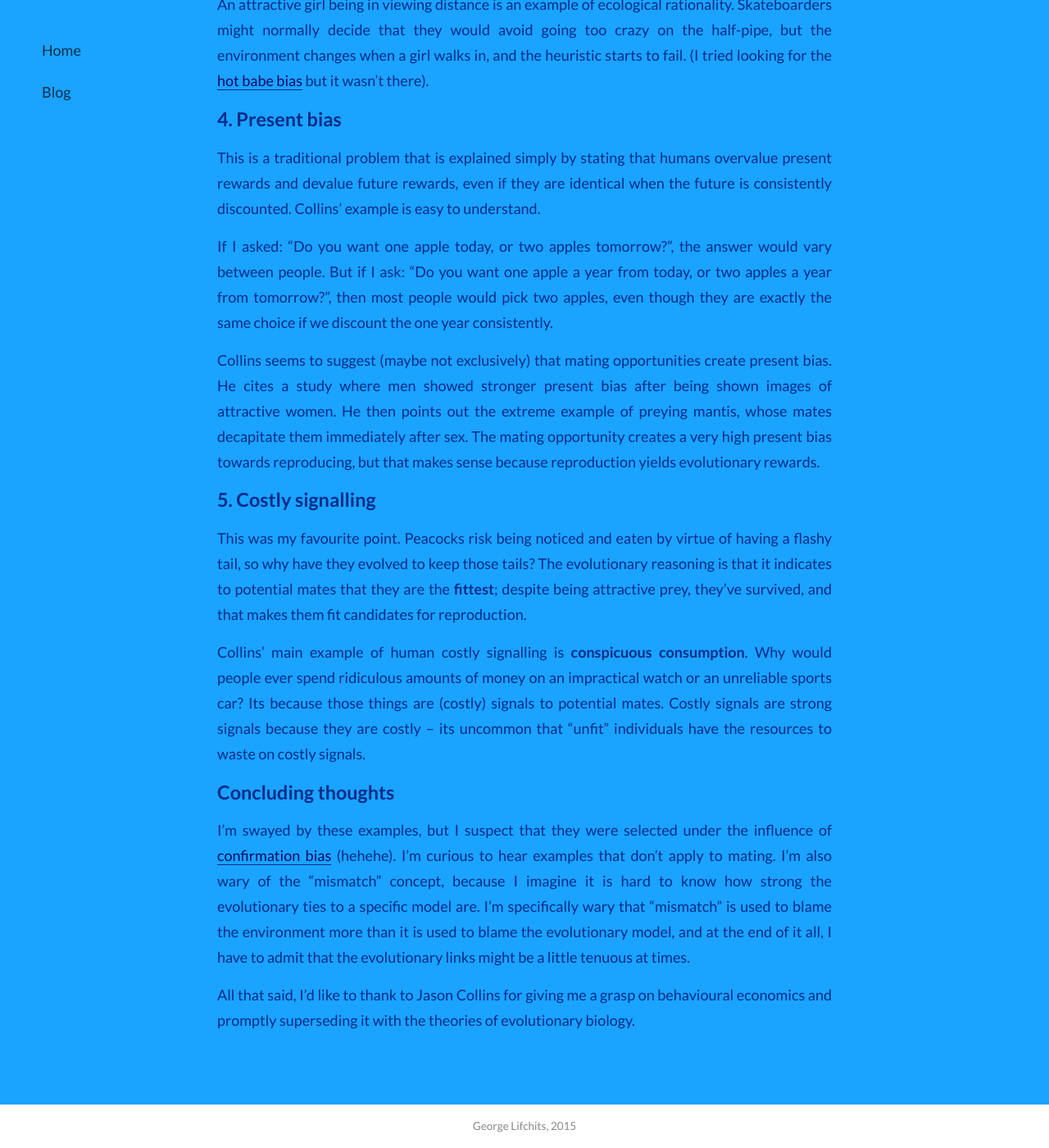
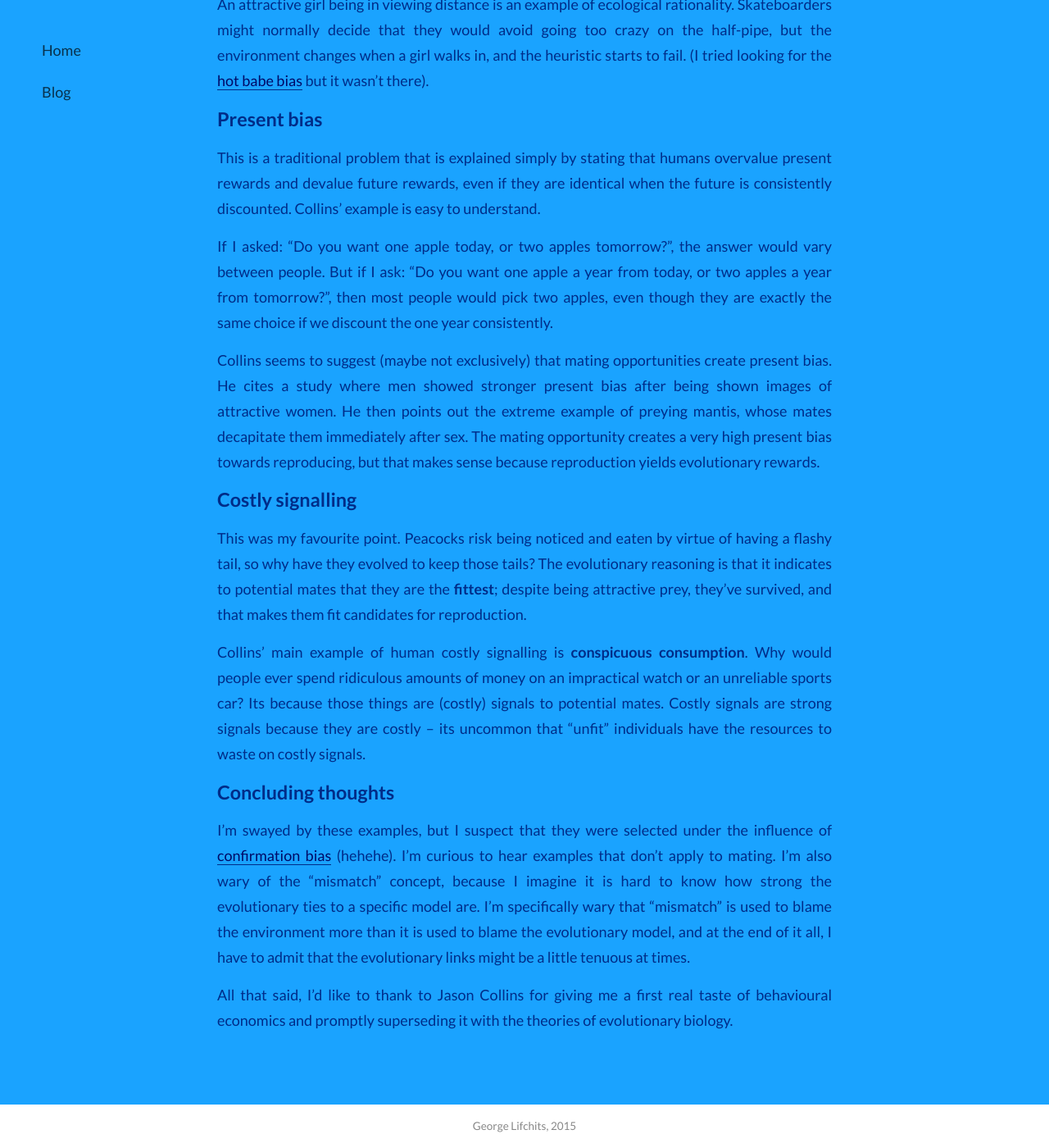
Before and after one commit to glifchits/glifchits.github.io, a Jekyll site: the page built from _posts/2015-10-21-evolutionary-behavioural-economics.markdown, in a window 1280 px wide and 1400 px high, scrolled down 1850 px. Shown: the whole window at 82% size. Built offline with Jekyll 4.4.1, drawn with Linux system fonts in a browser that asks for light colours; nearby versions of some CDN libraries; library files that are not in the unit come from our copies; comment, search, counter and statistics services are not loaded; some of the changed text lies outside the part shown.

Commit message:
Post update: Evolutionary Behavioural Economics

```diff
--- a/_posts/2015-10-21-evolutionary-behavioural-economics.markdown
+++ b/_posts/2015-10-21-evolutionary-behavioural-economics.markdown
@@ -29,7 +29,7 @@ Thanks to these evolutionary traits, men stand to gain much higher evolutionary
 
 An attractive girl being in viewing distance is an example of ecological rationality. Skateboarders might normally decide that they would avoid going too crazy on the half-pipe, but the environment changes when a girl walks in, and the heuristic starts to fail. (I tried looking for the [hot babe bias](https://en.wikipedia.org/wiki/List_of_cognitive_biases) but it wasn't there).
 
-# 4. Present bias
+# Present bias
 
 This is a traditional problem that is explained simply by stating that humans overvalue present rewards and devalue future rewards, even if they are identical when the future is consistently discounted. Collins' example is easy to understand.
 
@@ -37,7 +37,7 @@ If I asked: "Do you want one apple today, or two apples tomorrow?", the answer w
 
 Collins seems to suggest (maybe not exclusively) that mating opportunities create present bias. He cites a study where men showed stronger present bias after being shown images of attractive women. He then points out the extreme example of preying mantis, whose mates decapitate them immediately after sex. The mating opportunity creates a very high present bias towards reproducing, but that makes sense because reproduction yields evolutionary rewards.
 
-# 5. Costly signalling
+# Costly signalling
 
 This was my favourite point. Peacocks risk being noticed and eaten by virtue of having a flashy tail, so why have they evolved to keep those tails? The evolutionary reasoning is that it indicates to potential mates that they are the **fittest**; despite being attractive prey, they've survived, and that makes them fit candidates for reproduction.
 
@@ -47,4 +47,4 @@ Collins' main example of human costly signalling is **conspicuous consumption**.
 
 I'm swayed by these examples, but I suspect that they were selected under the influence of [confirmation bias](https://en.wikipedia.org/wiki/Confirmation_bias) (hehehe). I'm curious to hear examples that don't apply to mating. I'm also wary of the "mismatch" concept, because I imagine it is hard to know how strong the evolutionary ties to a specific model are. I'm specifically wary that "mismatch" is used to blame the environment more than it is used to blame the evolutionary model, and at the end of it all, I have to admit that the evolutionary links might be a little tenuous at times.
 
-All that said, I'd like to thank to Jason Collins for giving me a grasp on behavioural economics and promptly superseding it with the theories of evolutionary biology.
+All that said, I'd like to thank to Jason Collins for giving me a first real taste of behavioural economics and promptly superseding it with the theories of evolutionary biology.
```
Also changed, not shown: other parts of _posts/2015-10-21-evolutionary-behavioural-economics.markdown (+3 -3 lines).
